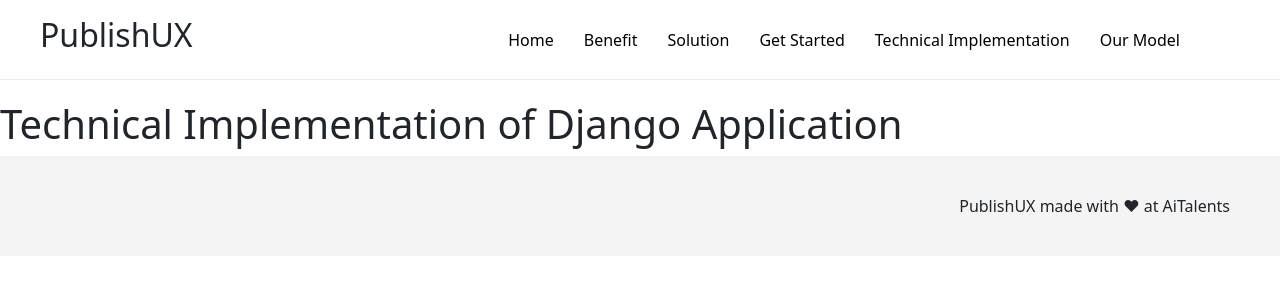
After one commit to MetinLamby/djangoPublishUX, a Django app: page /technical_implementation/ in a window 1280 px wide. The commit adds this page. Shown: the top 300 px of the page. Run offline with Django 3.2, Linux system fonts and the light colour scheme; some libraries are stand-ins or nearby versions.

```diff
--- a/djangoFrontend/settings.py
+++ b/djangoFrontend/settings.py
@@ -60,7 +60,7 @@ ROOT_URLCONF = 'djangoFrontend.urls'
 TEMPLATES = [
     {
         'BACKEND': 'django.template.backends.django.DjangoTemplates',
-        'DIRS': [],
+        'DIRS': [os.path.join(BASE_DIR, 'templates')],
         'APP_DIRS': True,
         'OPTIONS': {
             'context_processors': [
--- a/predict/templates/db.html
+++ /dev/null
@@ -1 +0,0 @@
-db.html
--- a/predict/templates/index.html
+++ b/predict/templates/index.html
@@ -21,6 +21,7 @@
       <p class="linklistitem"><a href="#benefit" class="link">Benefit</a></p>
       <p class="linklistitem"><a href="#solution" class="link">Solution</a></p>
       <p class="linklistitem"><a href="#getstarted" class="link">Get Started</a></p>
+      <p class="linklistitem"><a href="technical_implementation" class="link">Technical Implementation</a></p>
       <p class="linklistitem"><a href="https://colab.research.google.com/drive/1k3MaICDKbwQP9YWDBad3lcxwpE6HJpTm#scrollTo=0O90P5NeNyTY" class="link">Our Model</a></p>
       <p class="linklistitem" style="font-size: 25px;"><a href="https://github.com/MetinLamby/djangoPublishUX" class="link"><i class="fab fa-github"></i></a></p>
     </div>
@@ -147,7 +148,7 @@
   align-items: center;
   justify-content: space-around;">
     <div class="btn-discover btn-colab">
-    <p class="btn-text" style="color: white;"><a href="https://colab.research.google.com/drive/1k3MaICDKbwQP9YWDBad3lcxwpE6HJpTm#scrollTo=0O90P5NeNyTY" class="linkTwo">Test our Model on Colab</a></p>
+    <p class="btn-text" style="color: white;"><a href="https://colab.research.google.com/drive/1ol1i4UaMPD0CQuMAU9IdRbG2AeaH9Wiw#scrollTo=OQgOe73f9Cgo" class="linkTwo">Test our Model on Colab</a></p>
   </div>
   </div>
 
--- /dev/null
+++ b/predict/templates/technical_implementation.html
@@ -0,0 +1,52 @@
+{% load static %}
+<!DOCTYPE html>
+<html lang="en">
+<head>
+  <!-- Required meta tags -->
+  <meta charset="utf-8">
+  <meta name="viewport" content="width=device-width, initial-scale=1">
+  <!-- Bootstrap CSS -->
+  <link rel="stylesheet" type="text/css" href="{% static 'css/style.css' %}">
+  <link href="{% static 'fontawesome_free/css/all.min.css' %}" rel="stylesheet" type="text/css">
+  <link rel="stylesheet" href="https://unpkg.com/aos@next/dist/aos.css" />
+  <link href="https://cdn.jsdelivr.net/npm/bootstrap@5.0.0-beta1/dist/css/bootstrap.min.css" rel="stylesheet" integrity="sha384-giJF6kkoqNQ00vy+HMDP7azOuL0xtbfIcaT9wjKHr8RbDVddVHyTfAAsrekwKmP1" crossorigin="anonymous">
+  <script src="https://ajax.googleapis.com/ajax/libs/jquery/3.4.1/jquery.min.js"></script>
+</head>
+<body>
+  <div class="navbar" id="navbar">
+    <div class="logo"><h2>PublishUX</h2></div>
+    <div class="linklist">
+      <p class="linklistitem"><a href="#navbar" class="link">Home</a></p>
+      <p class="linklistitem"><a href="#benefit" class="link">Benefit</a></p>
+      <p class="linklistitem"><a href="#solution" class="link">Solution</a></p>
+      <p class="linklistitem"><a href="#getstarted" class="link">Get Started</a></p>
+      <p class="linklistitem"><a href="technical_implementation" class="link">Technical Implementation</a></p>
+      <p class="linklistitem"><a href="https://colab.research.google.com/drive/1k3MaICDKbwQP9YWDBad3lcxwpE6HJpTm#scrollTo=0O90P5NeNyTY" class="link">Our Model</a></p>
+      <p class="linklistitem" style="font-size: 25px;"><a href="https://github.com/MetinLamby/djangoPublishUX" class="link"><i class="fab fa-github"></i></a></p>
+    </div>
+  </div>
+
+<h1 style="margin-top: 100px;">Technical Implementation of Django Application</h1>
+
+
+  <div class="footer">
+    <div class="footer-links">
+      <a href="https://github.com/MetinLamby/djangoPublishUX"><i class="fab fa-github"></i></a>
+    </div>
+    <div class="footer-copyright">
+      PublishUX made with ❤ at AiTalents
+    </div>
+  </div>
+
+
+  <script src="https://cdn.jsdelivr.net/npm/bootstrap@5.0.0-beta1/dist/js/bootstrap.bundle.min.js" integrity="sha384-ygbV9kiqUc6oa4msXn9868pTtWMgiQaeYH7/t7LECLbyPA2x65Kgf80OJFdroafW" crossorigin="anonymous"></script>
+  <script src="https://cdnjs.cloudflare.com/ajax/libs/popper.js/1.12.9/umd/popper.min.js" integrity="sha384-ApNbgh9B+Y1QKtv3Rn7W3mgPxhU9K/ScQsAP7hUibX39j7fakFPskvXusvfa0b4Q" crossorigin="anonymous"></script>
+  <script src="https://maxcdn.bootstrapcdn.com/bootstrap/4.0.0/js/bootstrap.min.js" integrity="sha384-JZR6Spejh4U02d8jOt6vLEHfe/JQGiRRSQQxSfFWpi1MquVdAyjUar5+76PVCmYl" crossorigin="anonymous"></script>
+   <script src="https://unpkg.com/aos@next/dist/aos.js"></script>
+  <script>
+    AOS.init();
+  </script>
+
+
+</body>
+</html>
--- a/predict/urls.py
+++ b/predict/urls.py
@@ -7,6 +7,7 @@ app_name = 'predict'
 urlpatterns = [
     path('', views.predict, name='predict'),
     path('predict/', views.predict_chances, name='submit_prediction'),
+    path('technical_implementation/', views.technical_implementation, name='technical_implementation'),
 ]
 
 ##path('', views.predict, name='prediction_page'),
--- a/predict/views.py
+++ b/predict/views.py
@@ -29,3 +29,7 @@ def predict_chances(request):
 
         ## the result, title, and body parameters will then be sent to another page using JS again
         return JsonResponse({'result': result, 'title': title, 'body': body}, safe=False)
+
+
+def technical_implementation(request):
+  return render(request, 'technical_implementation.html')
```
